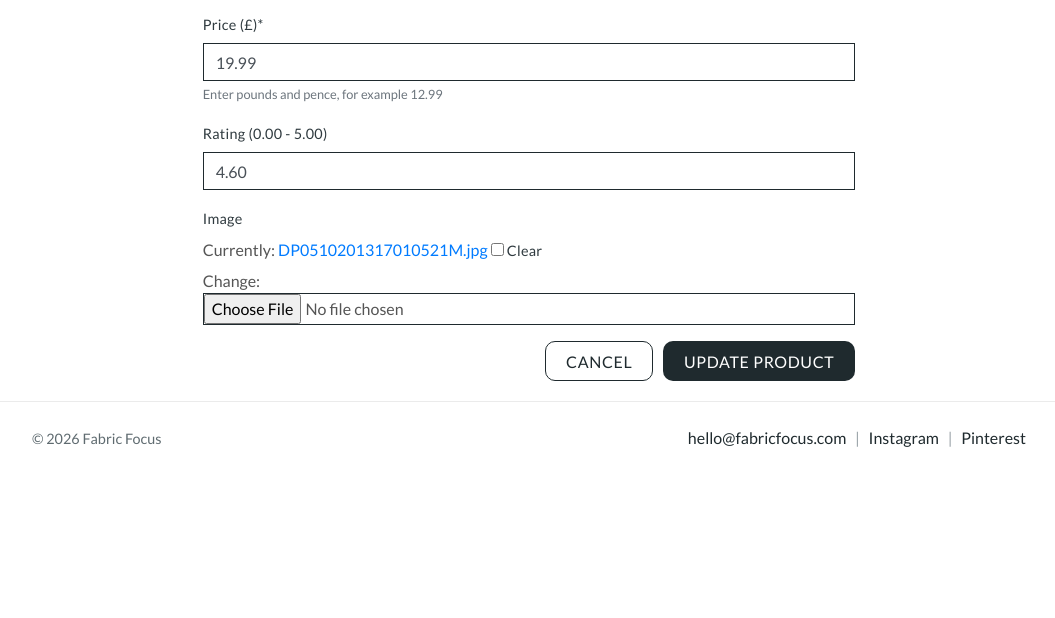
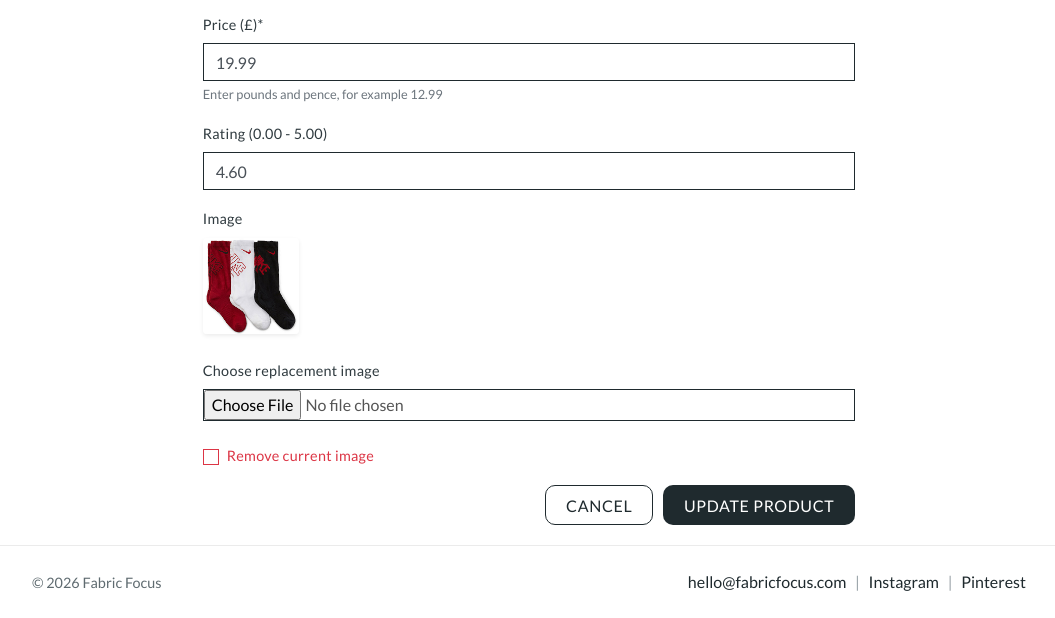
Before and after one commit to Matt-Wilshaw/fabric-focus, a Django app: page /products/edit/6/ in a window 1280 px wide. Shown: the part 950-1568 px from the top of the page, without its empty margins (111-1166 px from the left). Before the commit the page ends 1397 px from the top, so only its background shows below. Run offline with Django 3.2, Linux system fonts and the light colour scheme; the visitor is signed in with stand-in values (Sample User, id 1); data comes from the database, SQL or seed files in the repository; parts of the project's set-up code (start-up, migrations or seed data) failed here and were passed over; some libraries are stand-ins or nearby versions.

Commit message:
Polish image uploads and toast dismissal

```diff
--- a/products/forms.py
+++ b/products/forms.py
@@ -31,12 +31,12 @@ class ProductForm(forms.ModelForm):
         }),
     )
 
+    image = forms.ImageField(label='Image', required=False,
+                             widget=CustomClearableFileInput)
+
     class Meta:
         model = Product
         exclude = ('image_url',)
-
-        image = forms.ImageField(label='Image', required=False,
-                                 widget=CustomClearableFileInput)
 
     def __init__(self, *args, **kwargs):
         super().__init__(*args, **kwargs)
--- a/products/templates/products/custom_widget_templates/custom_clearable_file_input.html
+++ b/products/templates/products/custom_widget_templates/custom_clearable_file_input.html
@@ -1,21 +1,21 @@
 {% if widget.is_initial %}
-<div class="form-group mb-3">
-    <p class="mb-2">{{ widget.initial_text }}:</p>
-    <a href="{{ widget.value.url }}">
-        <img width="96" height="96" class="rounded shadow-sm" src="{{ widget.value.url }}">
+<div class="form-group mb-4 product-image-widget">
+    <a href="{{ widget.value.url }}" class="product-image-widget__preview-link">
+        <img width="96" height="96" class="rounded shadow-sm product-image-widget__preview" src="{{ widget.value.url }}" alt="Current product image">
     </a>
-    {% if not widget.required %}
-    <div class="custom-control custom-checkbox mt-2">
-        <input class="custom-control-input" type="checkbox" name="{{ widget.checkbox_name }}" id="{{ widget.checkbox_id }}">
-        <label class="custom-control-label text-danger" for="{{ widget.checkbox_id }}">{{ widget.clear_checkbox_label
-            }}</label>
-    </div>
-    {% endif %}
-    {{ widget.input_text }}
 </div>
 {% endif %}
 <div class="form-group mb-3">
+    {% if widget.input_text %}
+    <label class="mb-2" for="new-image">{{ widget.input_text }}</label>
+    {% endif %}
     <input id="new-image" class="form-control-file border-black rounded-0 w-100" type="{{ widget.type }}" name="{{ widget.name }}" {%
         include "django/forms/widgets/attrs.html" %}>
     <p class="text-danger mb-0 mt-2" id="filename"></p>
+    {% if not widget.required %}
+    <div class="custom-control custom-checkbox mt-3 product-image-widget__remove">
+        <input class="custom-control-input" type="checkbox" name="{{ widget.checkbox_name }}" id="{{ widget.checkbox_id }}">
+        <label class="custom-control-label text-danger" for="{{ widget.checkbox_id }}">{{ widget.clear_checkbox_label }}</label>
+    </div>
+    {% endif %}
 </div>
--- a/products/widgets.py
+++ b/products/widgets.py
@@ -3,7 +3,7 @@ from django.utils.translation import gettext_lazy as _
 
 
 class CustomClearableFileInput(ClearableFileInput):
-    clear_checkbox_label = _('Remove')
-    initial_text = _('Current Image')
-    input_text = _('')
+    clear_checkbox_label = _('Remove current image')
+    initial_text = _('Current product image')
+    input_text = _('Choose replacement image')
     template_name = 'products/custom_widget_templates/custom_clearable_file_input.html'
--- a/static/css/base.css
+++ b/static/css/base.css
@@ -1355,6 +1355,14 @@ label {
     width: 100%;
 }
 
+.product-image-widget__preview {
+    object-fit: cover;
+}
+
+.product-image-widget__remove {
+    display: inline-block;
+}
+
 .custom-checkbox .custom-control-label::before {
     border-radius: 0;
     border-color: #dc3545;
--- a/templates/base.html
+++ b/templates/base.html
@@ -215,6 +215,29 @@
     $('.toast').toast('show');
 
     (function () {
+      const dismissibleToasts = Array.from(document.querySelectorAll('.toast'))
+        .filter((toast) => toast.dataset.autohide !== 'false');
+
+      if (!dismissibleToasts.length) {
+        return;
+      }
+
+      function dismissToastsOnOutsideClick(event) {
+        if (event.target.closest('.toast')) {
+          return;
+        }
+
+        dismissibleToasts.forEach((toast) => {
+          $(toast).toast('hide');
+        });
+
+        document.removeEventListener('click', dismissToastsOnOutsideClick);
+      }
+
+      document.addEventListener('click', dismissToastsOnOutsideClick);
+    })();
+
+    (function () {
       const dismissibleToast = document.querySelector('.toast[data-dismiss-on-scroll="true"]');
       if (!dismissibleToast) {
         return;
```
